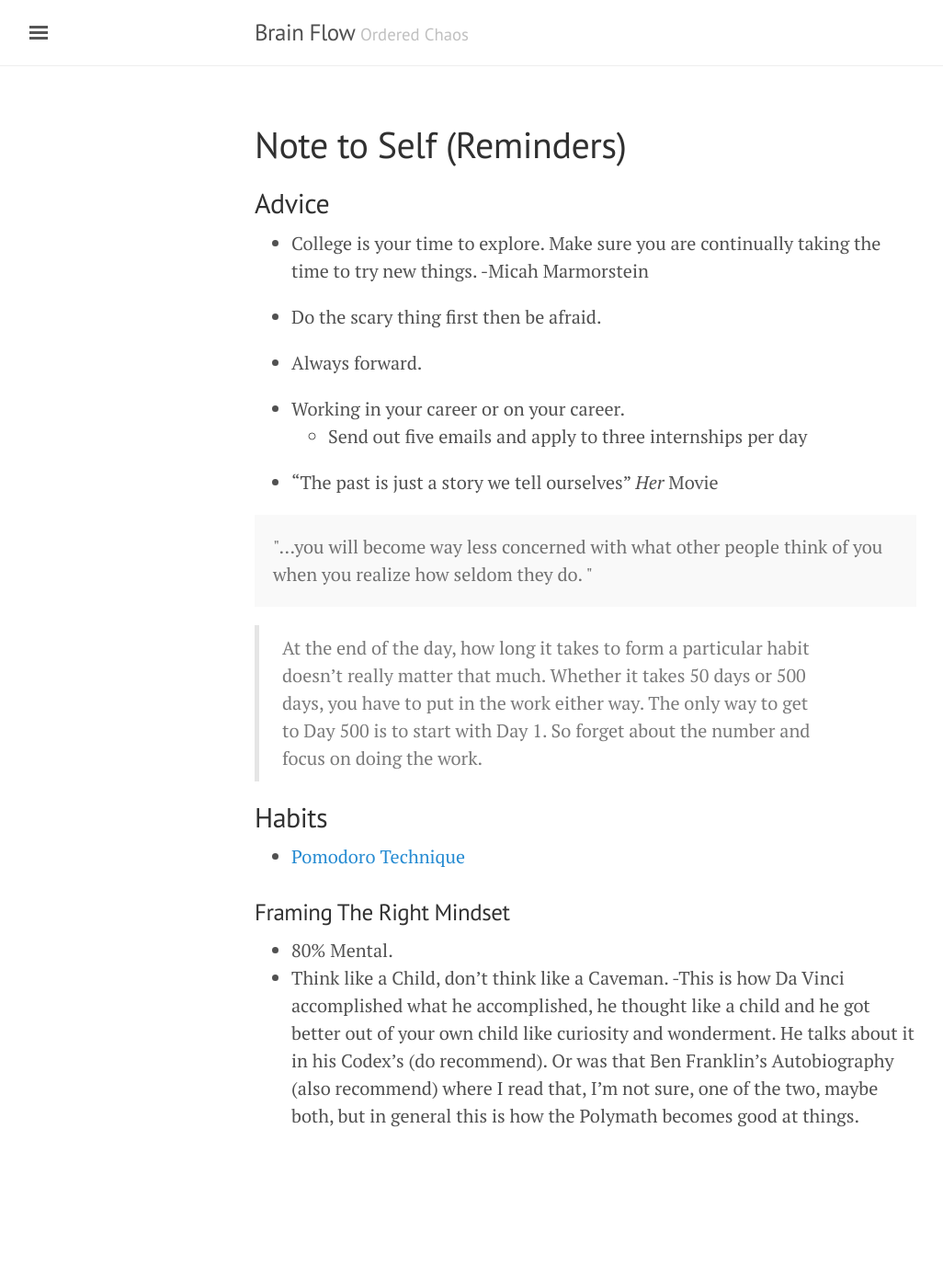
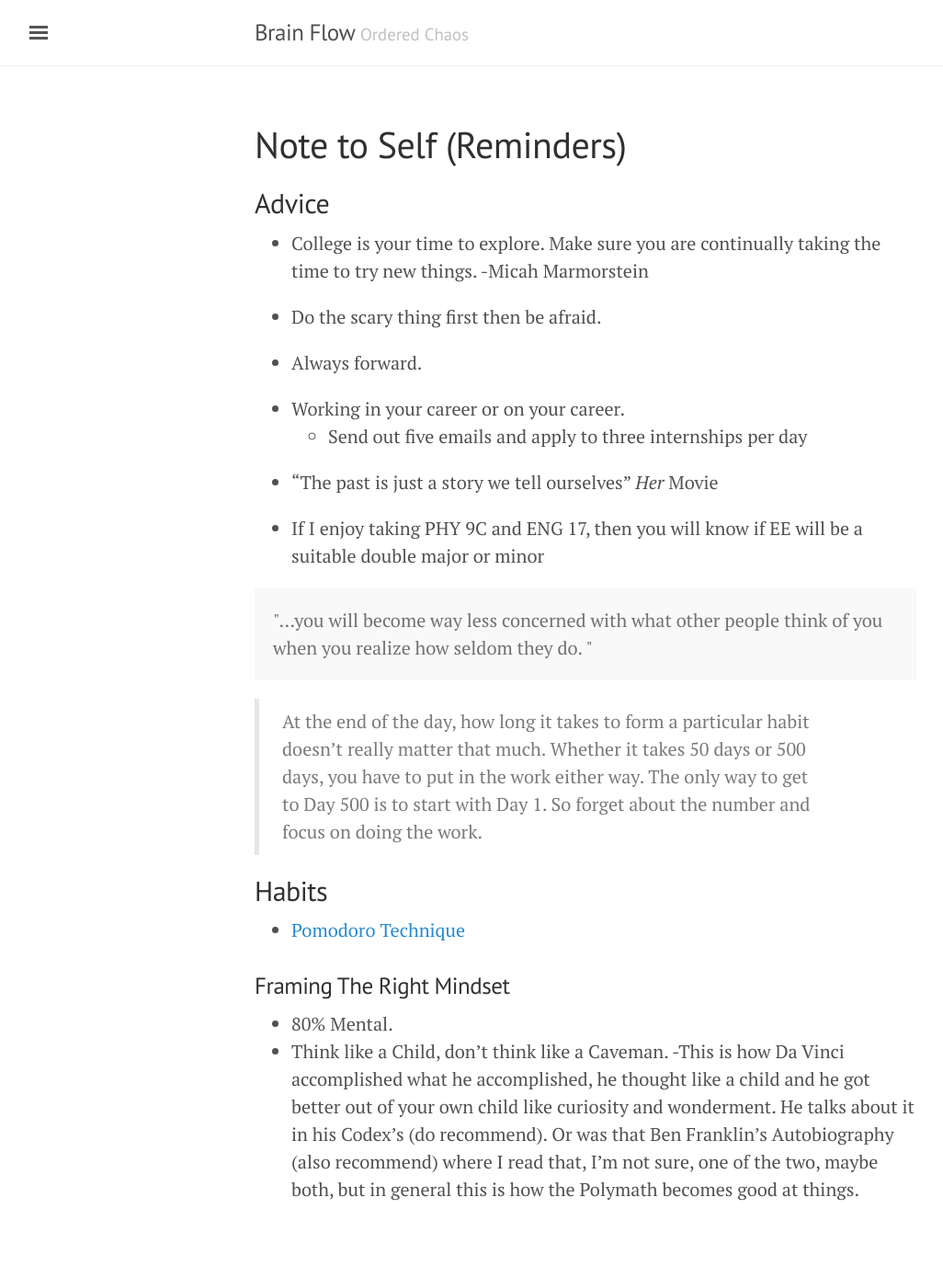
Before and after one commit to bjchia/bjchia.github.io, a Jekyll site: the page built from notetoself.md, in a window 1280 px wide. Shown: the whole page at 92% size, without its empty margins (3-1029 px from the left). Built offline with Jekyll 4.4.1, drawn with Linux system fonts in a browser that asks for light colours; before the commit the page ends 1309 px from its top, so only the background shows below that.

Commit message:
Update notetoself.md

```diff
--- a/notetoself.md
+++ b/notetoself.md
@@ -15,6 +15,8 @@ title: Note to Self (Reminders)
 
 * “The past is just a story we tell ourselves” *Her* Movie
 
+* If I enjoy taking PHY 9C and ENG 17, then you will know if EE will be a suitable double major or minor
+
 
 <p class="message">
   "...you will become way less concerned with what other people think of you when you realize how seldom they do. "
```
